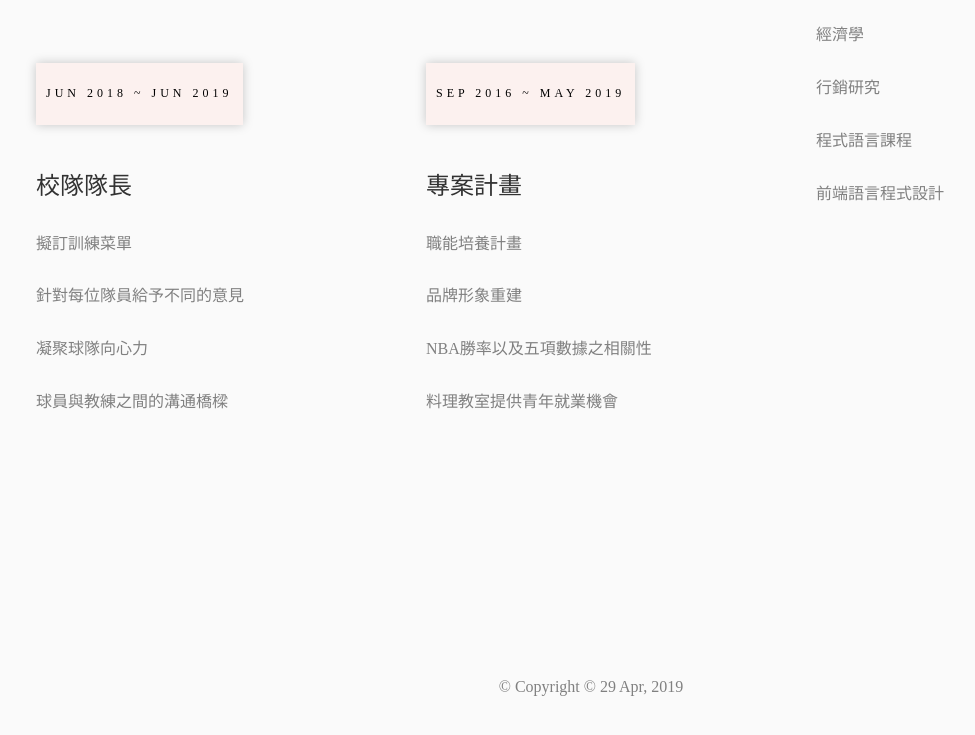
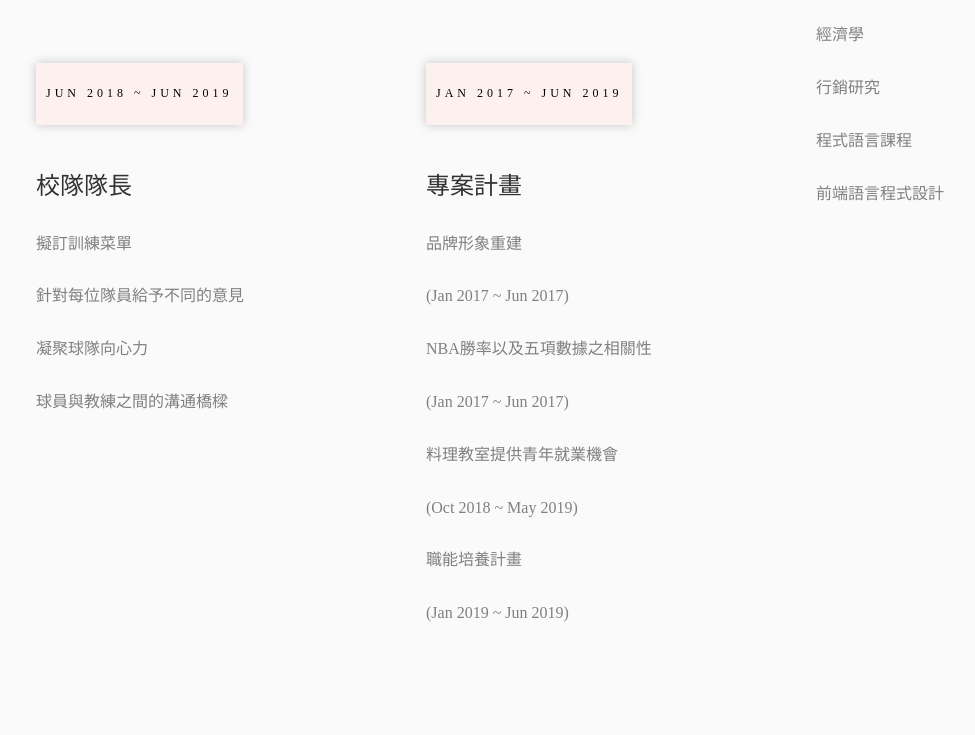
Before and after one commit to b26871432/b26871432.github.io, a plain HTML site: page activity.html in a window 1280 px wide. Shown: the part 1197-1932 px from the top of the page, without its empty margins (49-1024 px from the left). Drawn offline with nearby package versions, Linux system fonts and the light colour scheme; a web font is replaced by a local one.

Commit message:
履歷修改 5/27
履歷修改 5/27

```diff
--- a/activity.html
+++ b/activity.html
@@ -155,12 +155,16 @@
 
                                     </a>
                                     <div class="desc">
-                                        <span class="meta">Sep 2016 ~ May 2019</span>
+                                        <span class="meta">Jan 2017 ~ Jun 2019</span>
                                         <h2 class="context-topic">專案計畫</h2>
+                                        <p class="context">品牌形象重建</p>
+                                        <p class="context">(Jan 2017 ~ Jun 2017)</p>
+                                        <p class="context">NBA勝率以及五項數據之相關性</p>
+                                        <p class="context">(Jan 2017 ~ Jun 2017)</p>
+                                        <p class="context">料理教室提供青年就業機會</p>
+                                        <p class="context">(Oct 2018 ~ May 2019)</p>
                                         <p class="context">職能培養計畫</p>
-                                        <p class="context">品牌形象重建</p>
-                                        <p class="context">NBA勝率以及五項數據之相關性</p>
-                                        <p class="context">料理教室提供青年就業機會</p>
+                                        <p class="context">(Jan 2019 ~ Jun 2019)</p>
                                     </div>
                                 </div>
                             </div>
```
